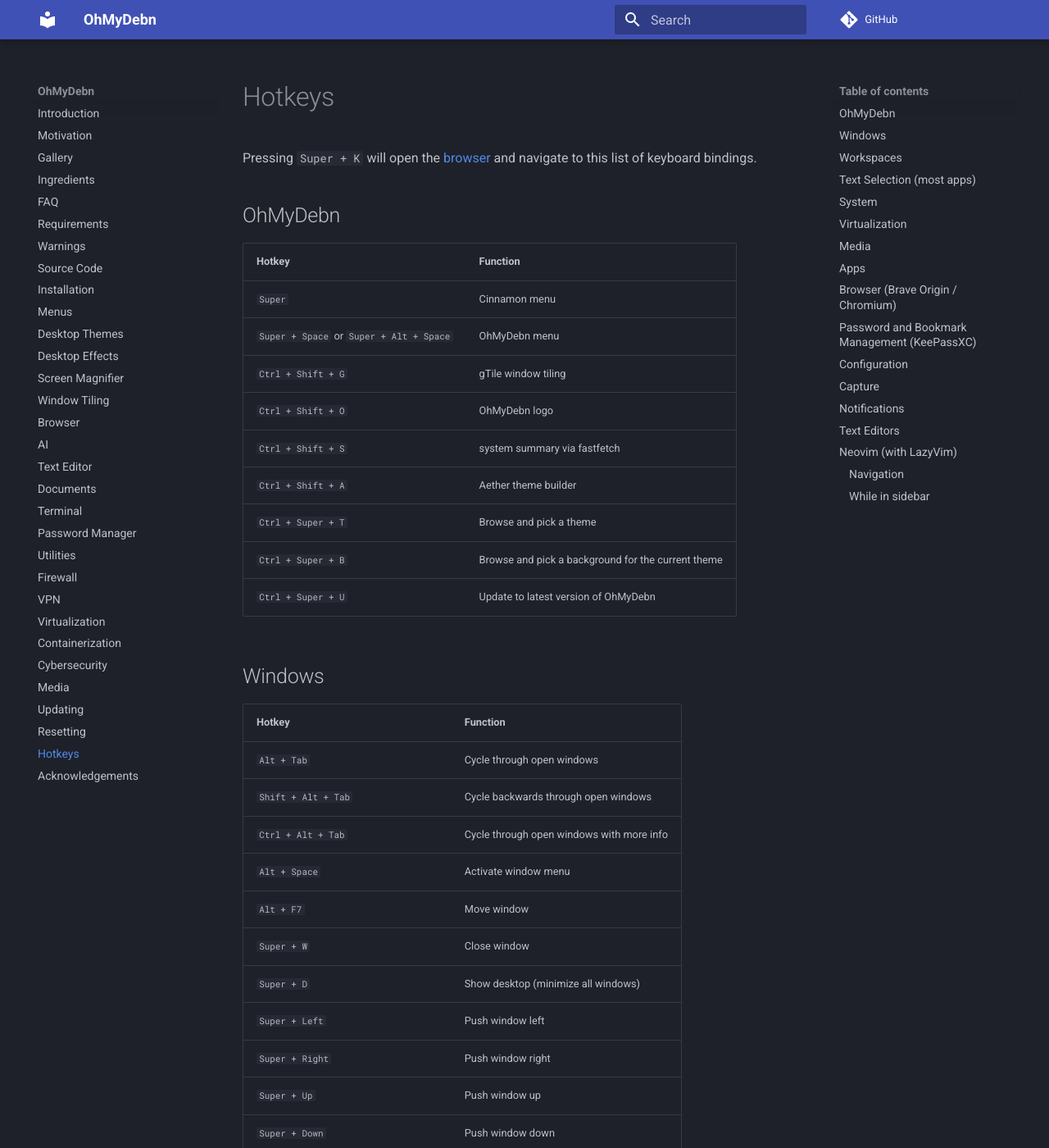
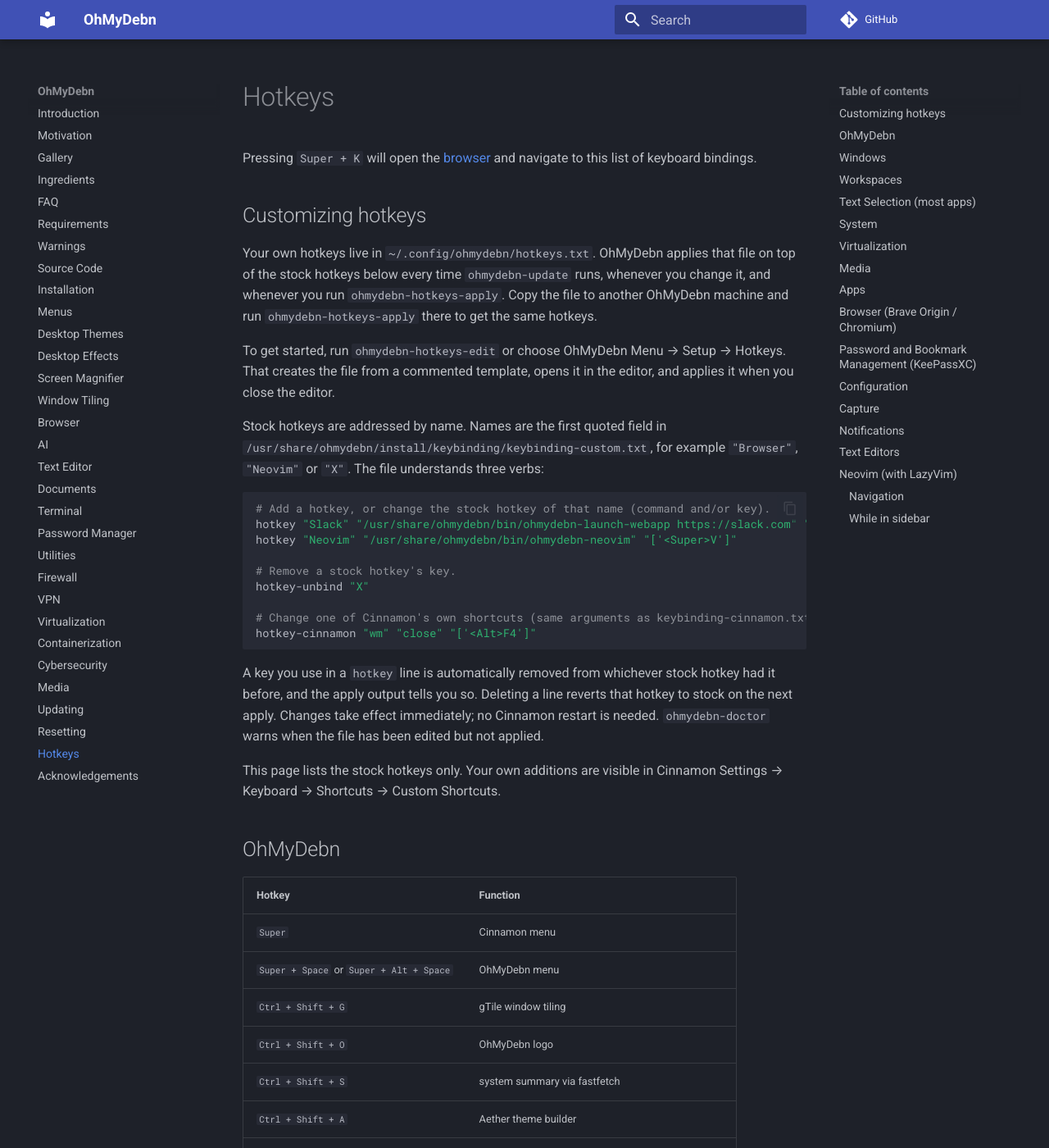
Before and after one commit to dougburks/ohmydebn-docs, an MkDocs documentation site: the page built from docs/hotkeys.md, in a window 1280 px wide and 1400 px high. Shown: the whole window at 82% size. Built offline with MkDocs 1.6.1 and Material for MkDocs 9.7.7, drawn with Linux system fonts in a browser that asks for light colours; comment, search, counter and statistics services are not loaded.

Commit message:
Document customizing hotkeys via ~/.config/ohmydebn/hotkeys.txt

````diff
--- a/docs/hotkeys.md
+++ b/docs/hotkeys.md
@@ -1,4 +1,28 @@
 Pressing `Super + K` will open the [browser](browser.md) and navigate to this list of keyboard bindings.
+
+## Customizing hotkeys
+
+Your own hotkeys live in `~/.config/ohmydebn/hotkeys.txt`. OhMyDebn applies that file on top of the stock hotkeys below every time `ohmydebn-update` runs, whenever you change it, and whenever you run `ohmydebn-hotkeys-apply`. Copy the file to another OhMyDebn machine and run `ohmydebn-hotkeys-apply` there to get the same hotkeys.
+
+To get started, run `ohmydebn-hotkeys-edit` or choose OhMyDebn Menu → Setup → Hotkeys. That creates the file from a commented template, opens it in the editor, and applies it when you close the editor.
+
+Stock hotkeys are addressed by name. Names are the first quoted field in `/usr/share/ohmydebn/install/keybinding/keybinding-custom.txt`, for example `"Browser"`, `"Neovim"` or `"X"`. The file understands three verbs:
+
+```bash
+# Add a hotkey, or change the stock hotkey of that name (command and/or key).
+hotkey "Slack" "/usr/share/ohmydebn/bin/ohmydebn-launch-webapp https://slack.com" "['<Super>S']"
+hotkey "Neovim" "/usr/share/ohmydebn/bin/ohmydebn-neovim" "['<Super>V']"
+
+# Remove a stock hotkey's key.
+hotkey-unbind "X"
+
+# Change one of Cinnamon's own shortcuts (same arguments as keybinding-cinnamon.txt).
+hotkey-cinnamon "wm" "close" "['<Alt>F4']"
+```
+
+A key you use in a `hotkey` line is automatically removed from whichever stock hotkey had it before, and the apply output tells you so. Deleting a line reverts that hotkey to stock on the next apply. Changes take effect immediately; no Cinnamon restart is needed. `ohmydebn-doctor` warns when the file has been edited but not applied.
+
+This page lists the stock hotkeys only. Your own additions are visible in Cinnamon Settings → Keyboard → Shortcuts → Custom Shortcuts.
 
 ## OhMyDebn
 
````
